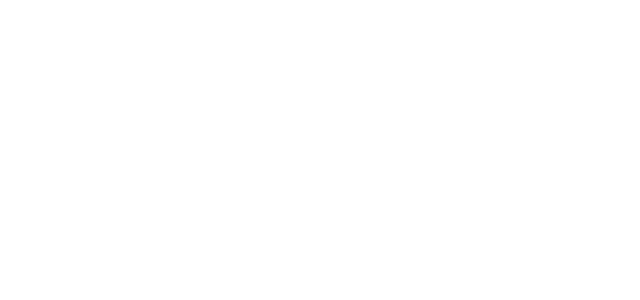
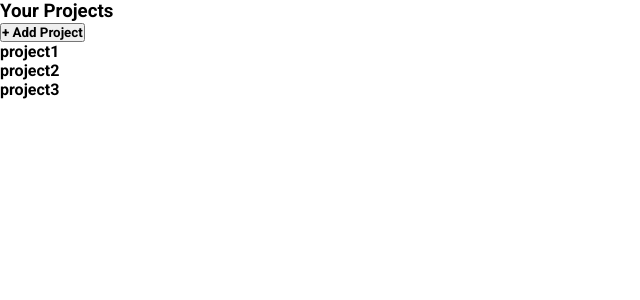
Before and after one commit to elperez365/TaskManagerReactCourse, a React (Vite) app: page / in a window 1280 px wide. Shown: the top 300 px of the page, without its empty margins (0-640 px from the left). Built offline with nearby package versions, Linux system fonts and the light colour scheme.

Commit message:
started component

```diff
--- a/src/components/Layouts/Sidebar/Sidebar.jsx
+++ b/src/components/Layouts/Sidebar/Sidebar.jsx
@@ -1,3 +1,20 @@
+import { DUMMYDATA } from "../../../data/mockData.js";
+import { useState } from "react";
+
 export default function Sidebar() {
-  return <></>;
+  return (
+    <>
+      <h3>Your Projects</h3>
+      <div className="content">
+        <button>+ Add Project</button>
+        <section>
+          {DUMMYDATA.map((project) => (
+            <ul key={project.id}>
+              <li>{project.title}</li>
+            </ul>
+          ))}
+        </section>
+      </div>
+    </>
+  );
 }
```
